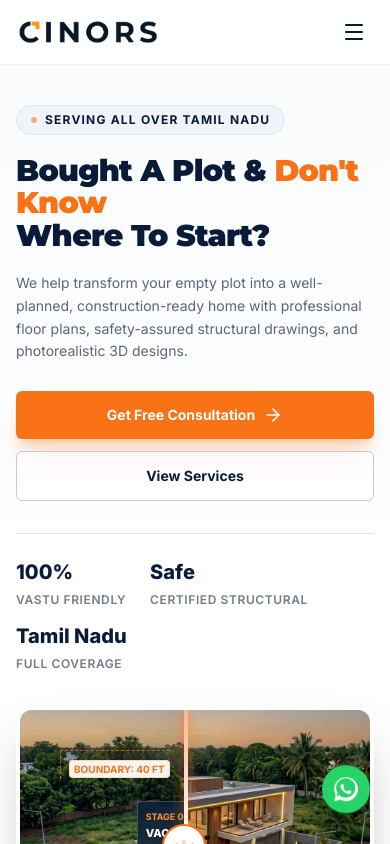
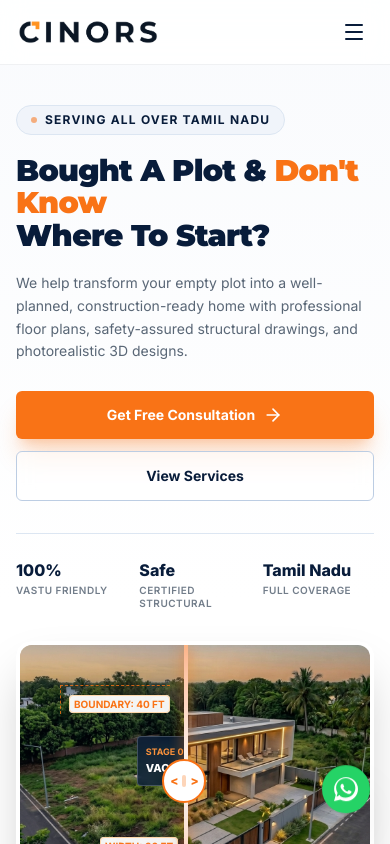
Before and after one commit to aparthiban396-eng/cinors, a Next.js app: page / in a window 390 px wide. Shown: the top 844 px of the page. Built offline with nearby package versions, Linux system fonts and the light colour scheme.

Commit message:
Fix mobile alignment for hero trust statistics grid

```diff
--- a/src/app/page.tsx
+++ b/src/app/page.tsx
@@ -685,10 +685,19 @@ export default function HomePage() {
                 View Services
               </a>
             </div>
-            <div className="mt-8 flex flex-wrap gap-x-6 gap-y-3 pt-6 border-t border-navy-100 w-full max-w-xl">
-              <div><span className="block font-black text-xl sm:text-2xl text-navy-950">100%</span><span className="text-xs text-navy-900/60 font-semibold uppercase tracking-wider">Vastu Friendly</span></div>
-              <div><span className="block font-black text-xl sm:text-2xl text-navy-950">Safe</span><span className="text-xs text-navy-900/60 font-semibold uppercase tracking-wider">Certified Structural</span></div>
-              <div><span className="block font-black text-xl sm:text-2xl text-navy-950">Tamil Nadu</span><span className="text-xs text-navy-900/60 font-semibold uppercase tracking-wider">Full Coverage</span></div>
+            <div className="mt-8 grid grid-cols-3 gap-3 sm:gap-8 pt-6 border-t border-navy-100 w-full max-w-xl">
+              <div>
+                <span className="block font-black text-base sm:text-2xl text-navy-950">100%</span>
+                <span className="block text-[10px] sm:text-xs text-navy-900/60 font-semibold uppercase tracking-wider mt-0.5 leading-tight">Vastu Friendly</span>
+              </div>
+              <div>
+                <span className="block font-black text-base sm:text-2xl text-navy-950">Safe</span>
+                <span className="block text-[10px] sm:text-xs text-navy-900/60 font-semibold uppercase tracking-wider mt-0.5 leading-tight">Certified Structural</span>
+              </div>
+              <div>
+                <span className="block font-black text-base sm:text-2xl text-navy-950">Tamil Nadu</span>
+                <span className="block text-[10px] sm:text-xs text-navy-900/60 font-semibold uppercase tracking-wider mt-0.5 leading-tight">Full Coverage</span>
+              </div>
             </div>
           </div>
 
```
